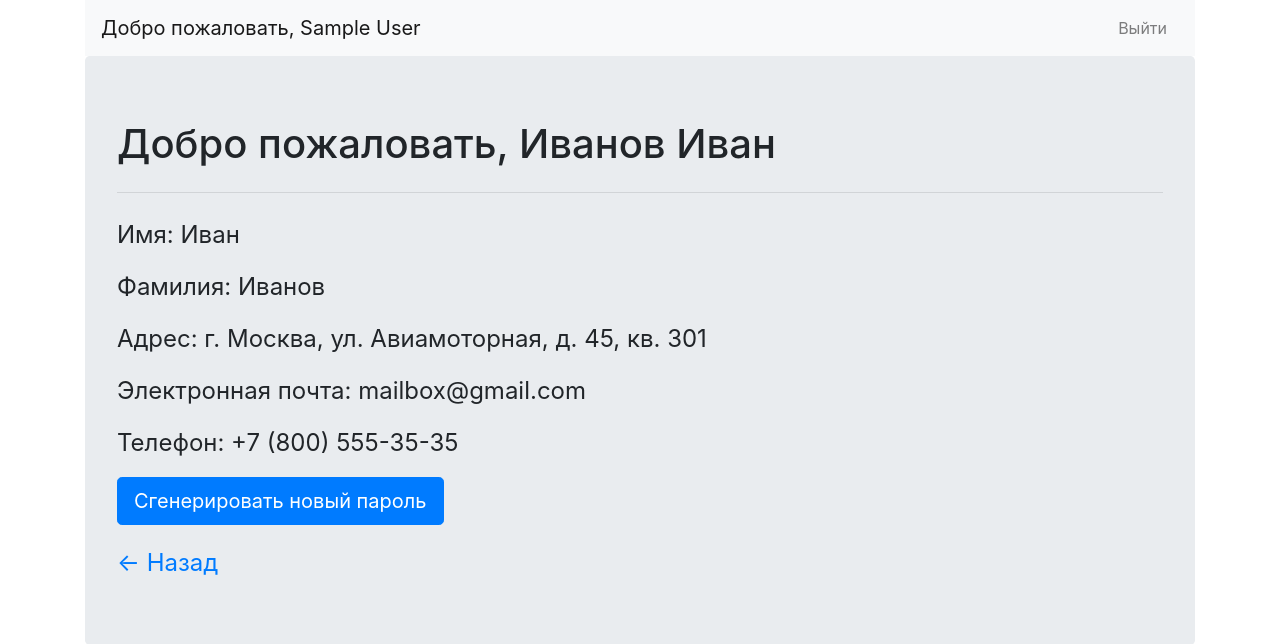
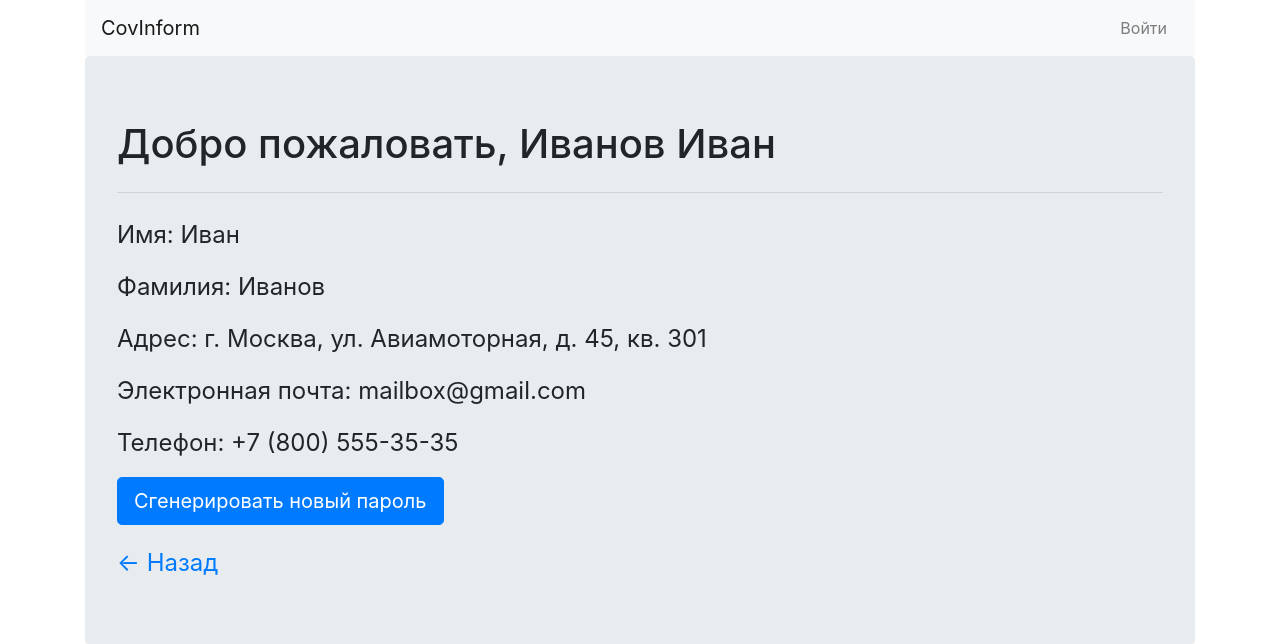
Before and after one commit to 0MazaHacka0/CovInfo, a Django app: page /account in a window 1280 px wide. Shown: the top 644 px of the page. Run offline with Django 3.2, Linux system fonts and the light colour scheme; the visitor is signed in with stand-in values (Sample User, id 1); some libraries are stand-ins or nearby versions.

Commit message:
Fix navbar
[re #7]

```diff
--- a/informing/templates/base/navbar.html
+++ b/informing/templates/base/navbar.html
@@ -1,10 +1,21 @@
 <div class="row">
     <div class="col" style="margin-top: 0;">
         <nav class="navbar navbar-expand-lg navbar-light bg-light">
-            <a class="navbar-brand" href="{%  url 'account' %}">Добро пожаловать, {{ user.first_name }} {{ user.last_name }}</a>
+
+            {% if user.is_authorized %}
+                <a class="navbar-brand" href="{% url 'account' %}">Добро
+                    пожаловать, {{ user.first_name }} {{ user.last_name }}</a>
+            {% else %}
+                <a class="navbar-brand" href="{% url 'home' %}">CovInform</a>
+            {% endif %}
+
             <ul class="navbar-nav" style="position: absolute; right: 20px;">
                 <li class="nav-item">
-                    <a class="nav-link" href="{% url 'logout' %}">Выйти</a>
+                    {% if user.is_authorized %}
+                        <a class="nav-link" href="{% url 'logout' %}">Выйти</a>
+                    {% else %}
+                        <a class="nav-link" href="{% url 'login' %}">Войти</a>
+                    {% endif %}
                 </li>
             </ul>
         </nav>
```
